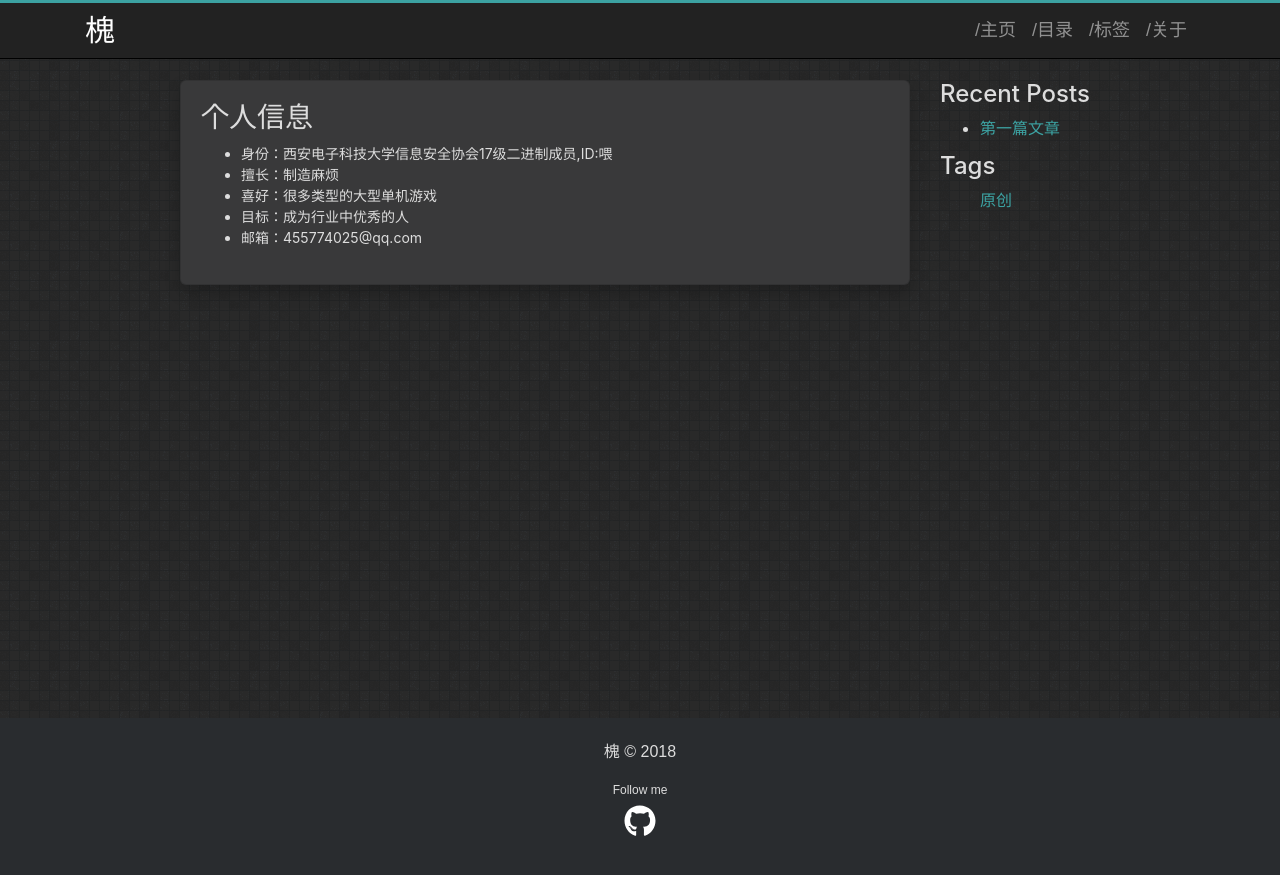
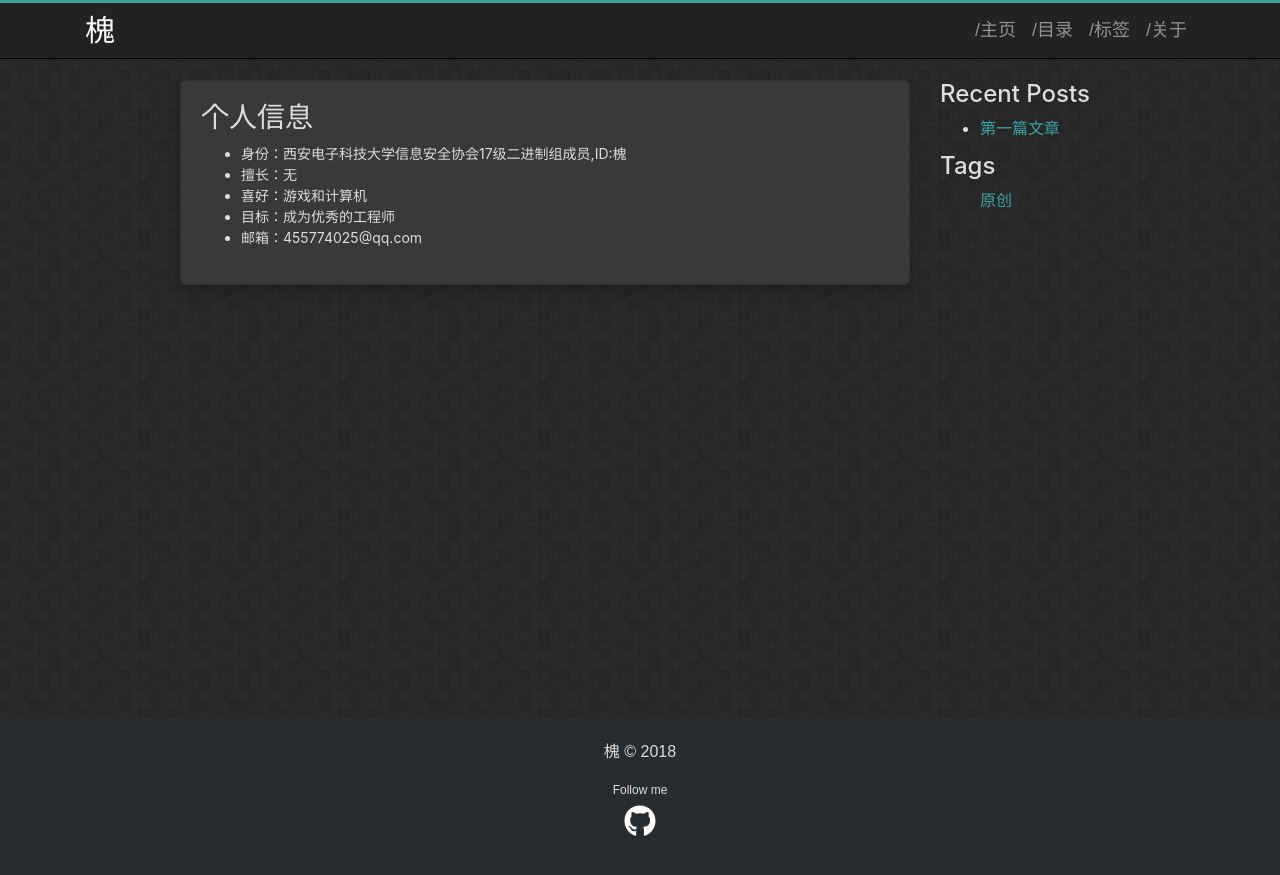
Before and after one commit to Wei-XDSEC/wei-xdsec.github.io, a Jekyll site: the page built from about.md, in a window 1280 px wide. Shown: the top 875 px of the page. Built offline with Jekyll 4.4.1, drawn with Linux system fonts in a browser that asks for light colours.

Commit message:
Update about.md

```diff
--- a/about.md
+++ b/about.md
@@ -6,8 +6,8 @@ title: About
 
 # 个人信息
 
-- 身份：西安电子科技大学信息安全协会17级二进制成员,ID:喂
-- 擅长：制造麻烦
-- 喜好：很多类型的大型单机游戏
-- 目标：成为行业中优秀的人
+- 身份：西安电子科技大学信息安全协会17级二进制组成员,ID:槐
+- 擅长：无
+- 喜好：游戏和计算机
+- 目标：成为优秀的工程师
 - 邮箱：455774025@qq.com
```
